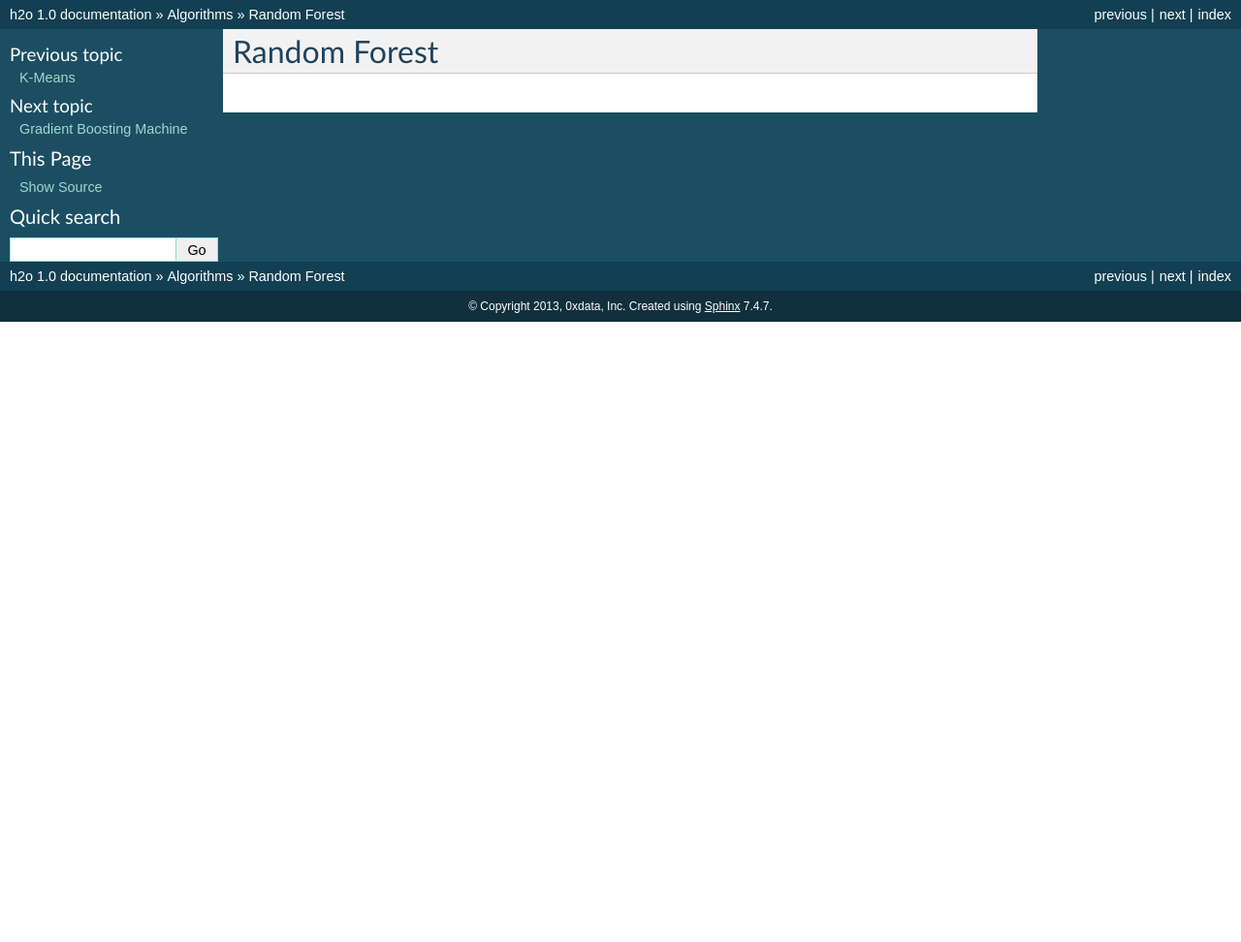
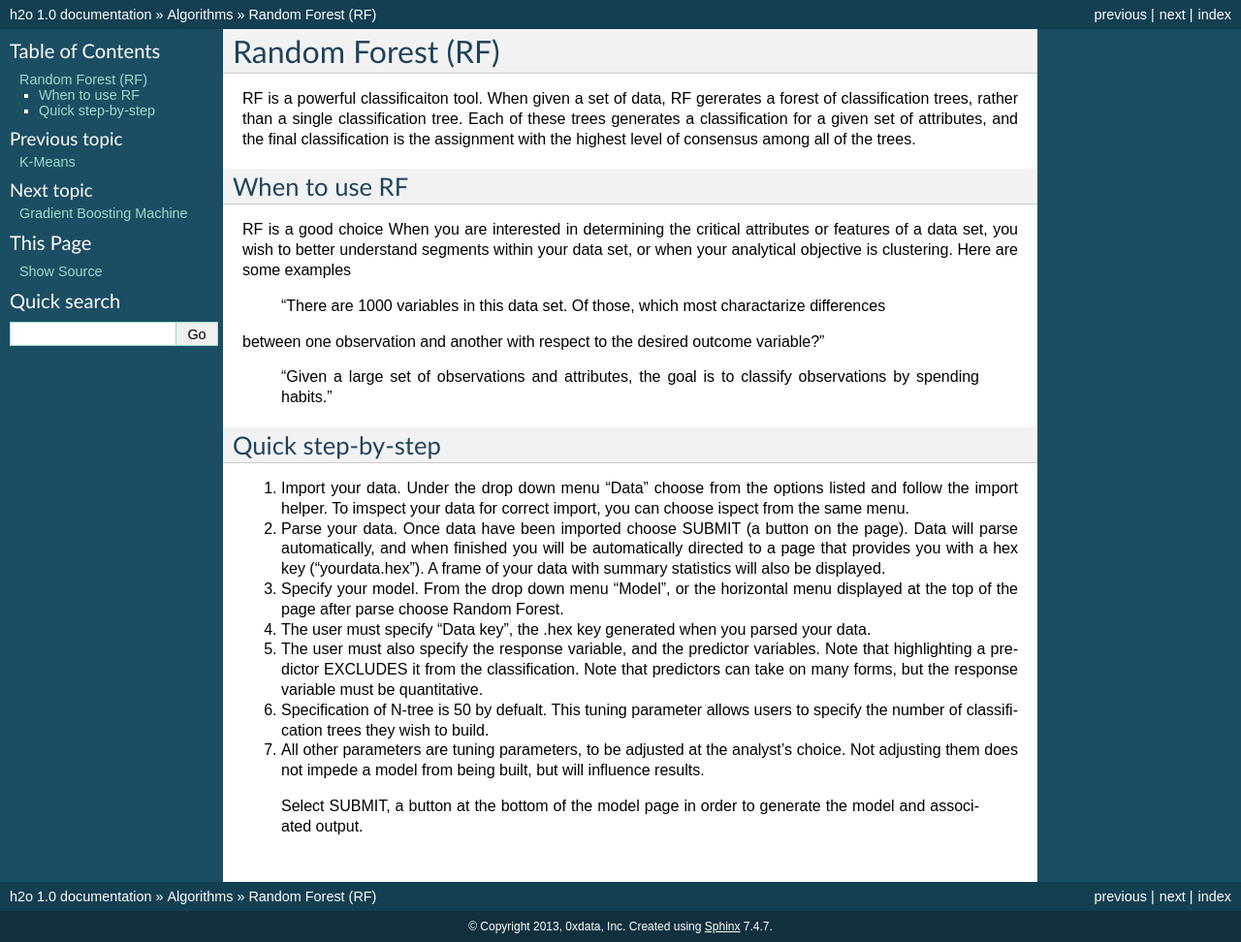
Before and after one commit to devinshields/h2odocs, a Sphinx documentation site: the page built from source/algorithms/rf.rst, in a window 1280 px wide. Shown: the whole page at 97% size. Built offline with Sphinx 7.4.7, drawn with Linux system fonts in a browser that asks for light colours; formulas are drawn with MathJax 3; before the commit the page ends 900 px from its top, so only the background shows below that.

Commit message:
updated instructions, added quick start for RF

```diff
--- a/source/algorithms/rf.rst
+++ b/source/algorithms/rf.rst
@@ -1,3 +1,40 @@
 
-Random Forest
+Random Forest (RF)
 -------------
+
+RF is a powerful classificaiton tool. When given a set of data, RF
+gererates a forest of classification trees, rather than a single classification
+tree. Each of these trees generates a classification for a given set of
+attributes, and the final classification is the assignment with the highest
+level of consensus among all of the trees.
+
+When to use RF
+""""""""""""""
+
+RF is a good choice When you are interested in determining the critical attributes or
+features of a data set, you wish to better understand segments within your data set,
+or when your analytical objective is clustering. Here are some examples
+
+  "There are 1000 variables in this data set. Of those, which most charactarize differences
+between one observation and another with respect to the desired outcome variable?"
+
+  "Given a large set of observations and attributes, the goal is to classify observations by spending habits."
+
+Quick step-by-step
+""""""""""""""""""
+
+#. Import your data. Under the drop down menu "Data" choose from the options listed and follow the import helper. To imspect your data for correct import, you can choose ispect from the same menu.
+
+#. Parse your data. Once data have been imported choose SUBMIT (a button on the page). Data will parse automatically, and when finished you will be automatically directed to a page that provides you with a hex key ("yourdata.hex"). A frame of your data with summary statistics will also be displayed.
+
+#. Specify your model. From the drop down menu "Model", or the horizontal menu displayed at the top of the page after parse choose Random Forest.
+
+#. The user must specify "Data key", the .hex key generated when you parsed your data.
+
+#. The user must also specify the response variable, and the predictor variables. Note that highlighting a predictor EXCLUDES it from the classification. Note that predictors can take on many forms, but the response variable  must be quantitative.
+
+#. Specification of N-tree is 50 by defualt. This tuning parameter allows users to specify the number of classification trees they wish to build.
+
+#. All other parameters are tuning parameters, to be adjusted at the analyst's choice. Not adjusting them does not impede a model from being built, but will influence results.
+
+  Select SUBMIT, a button at the bottom of the model page in order to generate the model and associated output.
```
Also changed, not shown: source/algorithms/glm.rst (+7 -1 lines), source/quickstart/quickstart_git.rst (+11 -17 lines), source/quickstart/quickstart_jar.rst (+32 -21 lines).
